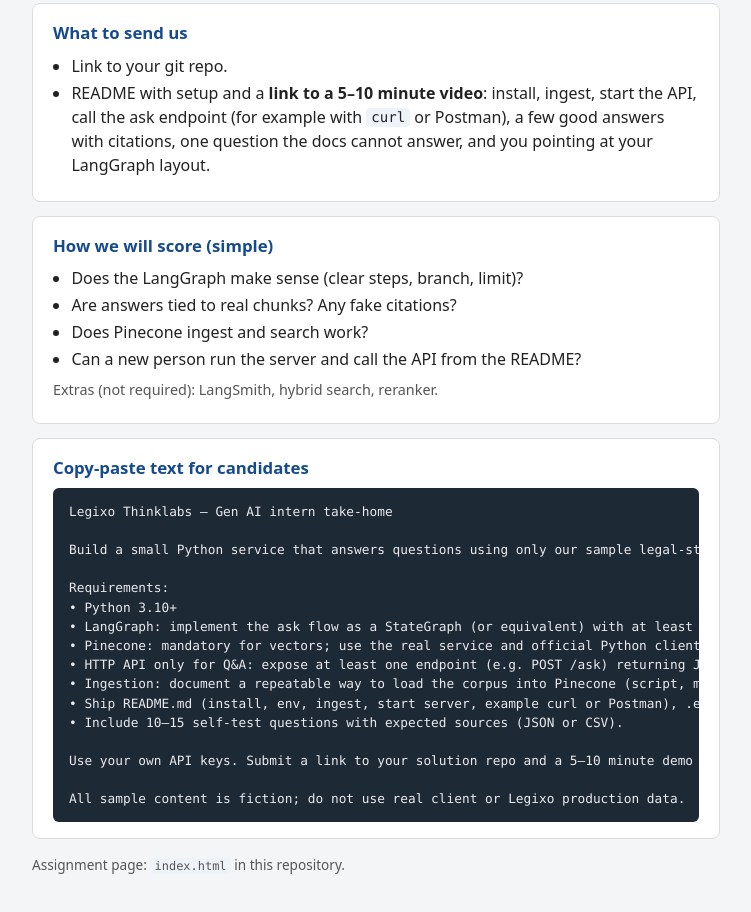
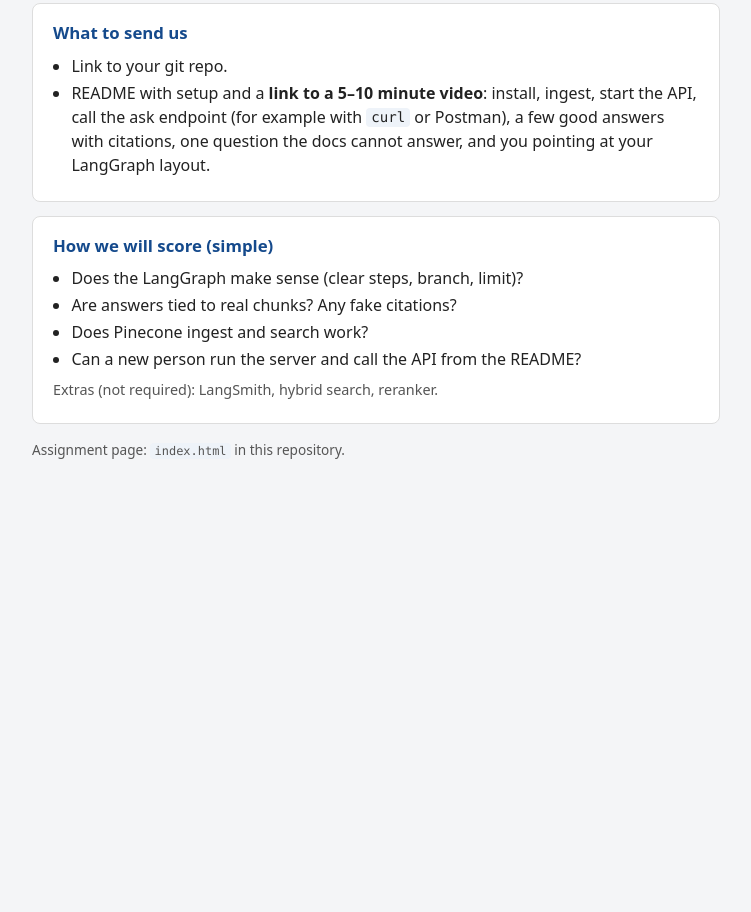
Before and after one commit to dev-legixo/gen-ai-intern-takehome-legixo, a plain HTML site: page index.html in a window 1280 px wide. Shown: the part 1595-2507 px from the top of the page, without its empty margins (264-1015 px from the left). After the commit the page ends 2096 px from the top, so only its background shows below. Drawn offline with Linux system fonts and the light colour scheme.

Commit message:
Remove copy-paste section for candidates

```diff
--- a/index.html
+++ b/index.html
@@ -168,26 +168,6 @@
       <p class="muted">Extras (not required): LangSmith, hybrid search, reranker.</p>
     </section>
 
-    <section>
-      <h2>Copy-paste text for candidates</h2>
-      <pre>Legixo Thinklabs — Gen AI intern take-home
-
-Build a small Python service that answers questions using only our sample legal-style corpus (ZIP / markdown in the brief repo), or that corpus plus more fictional docs you add. Answers must be grounded with citations to retrieved chunks; if the docs do not support an answer, say so—no invented citations.
-
-Requirements:
-• Python 3.10+
-• LangGraph: implement the ask flow as a StateGraph (or equivalent) with at least one conditional branch after retrieval, and a max step / loop limit.
-• Pinecone: mandatory for vectors; use the real service and official Python client.
-• HTTP API only for Q&amp;A: expose at least one endpoint (e.g. POST /ask) returning JSON (answer, citations; optional trace). FastAPI or Flask is fine. Do not use a CLI as the way to submit questions.
-• Ingestion: document a repeatable way to load the corpus into Pinecone (script, module, or HTTP route—your choice).
-• Ship README.md (install, env, ingest, start server, example curl or Postman), .env.example (no secrets), and a short LangGraph design note (e.g. docs/langgraph.md).
-• Include 10–15 self-test questions with expected sources (JSON or CSV).
-
-Use your own API keys. Submit a link to your solution repo and a 5–10 minute demo video (link in README): setup, ingest, start API, call the ask endpoint, show citations, one out-of-corpus question, and briefly explain your graph.
-
-All sample content is fiction; do not use real client or Legixo production data.</pre>
-    </section>
-
     <footer>
       Assignment page: <code>index.html</code> in this repository.
     </footer>
```
